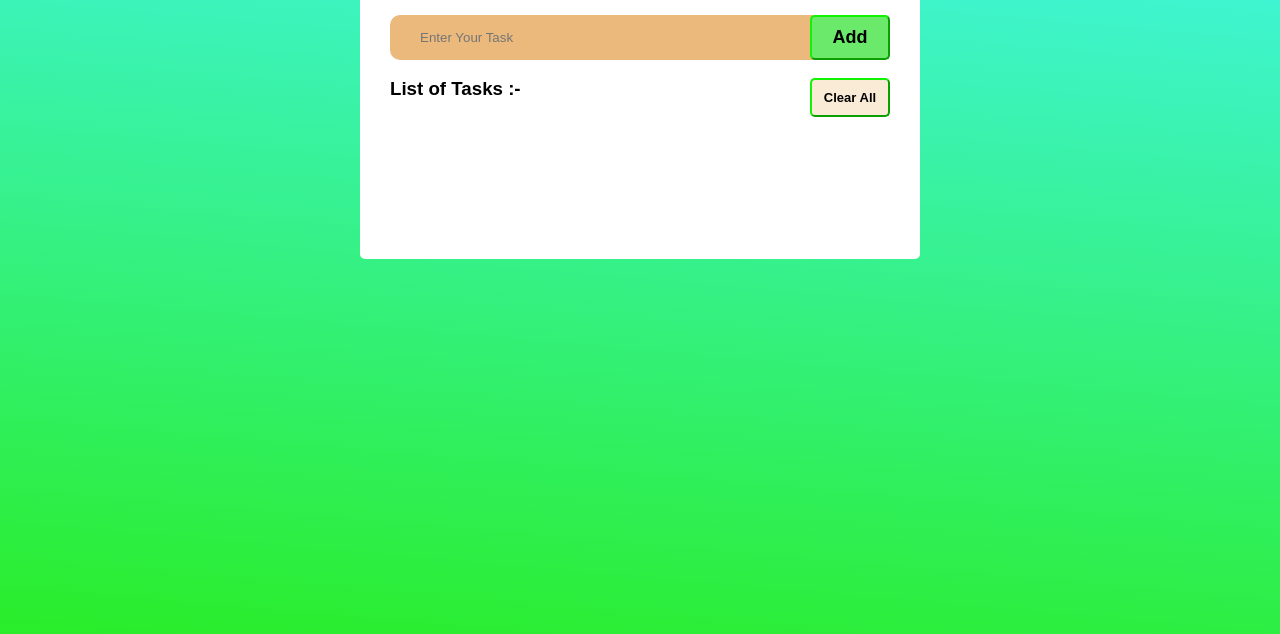
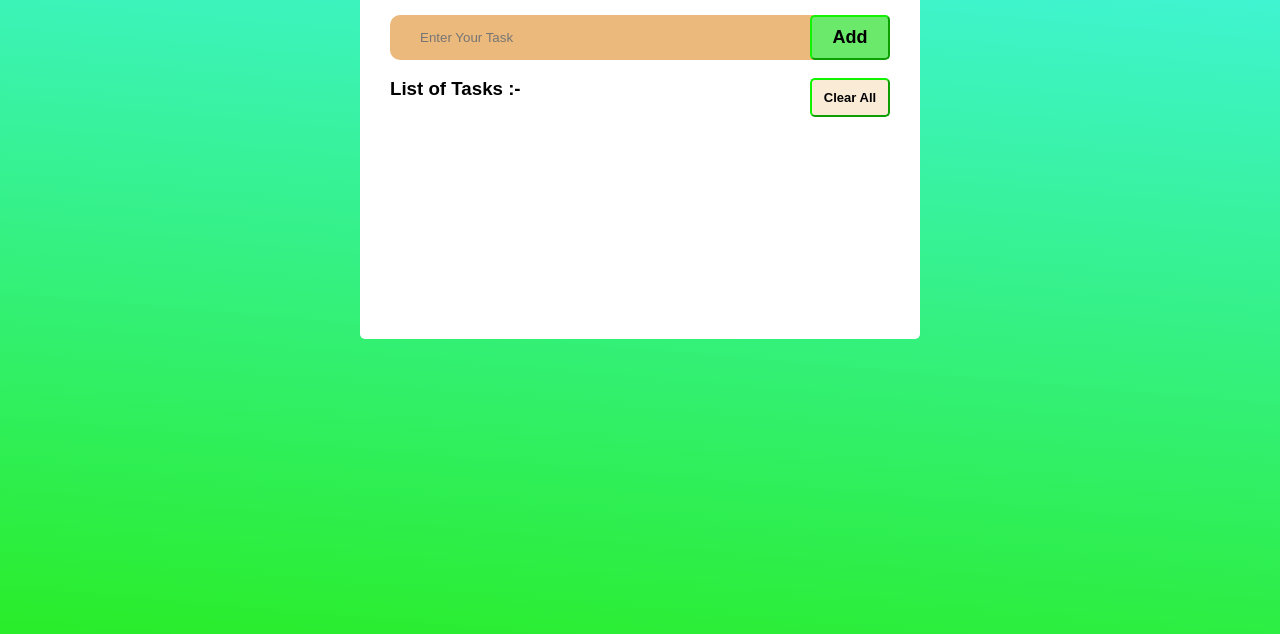
Before and after one commit to YvHarshit/To-Do-List, a plain HTML site: page index.html in a window 1280 px wide. Shown: the part 166-800 px from the top of the page. Drawn offline with Linux system fonts and the light colour scheme; files whose address does not match are found by name.

Commit message:
Update style.css

```diff
--- a/style.css
+++ b/style.css
@@ -14,8 +14,8 @@
     padding: 20px 30px ;
     width: 70vh;
     min-height: 40vh;
-    height: auto; /* Let it size naturally, or */
-    max-height: 60vh; /* optional limit */
+     height: 50vh; /* Let it size naturally, or */
+    /* max-height: 60vh; optional limit */
     overflow: hidden;
     background-color: white;
     border-radius: 5px;
```
